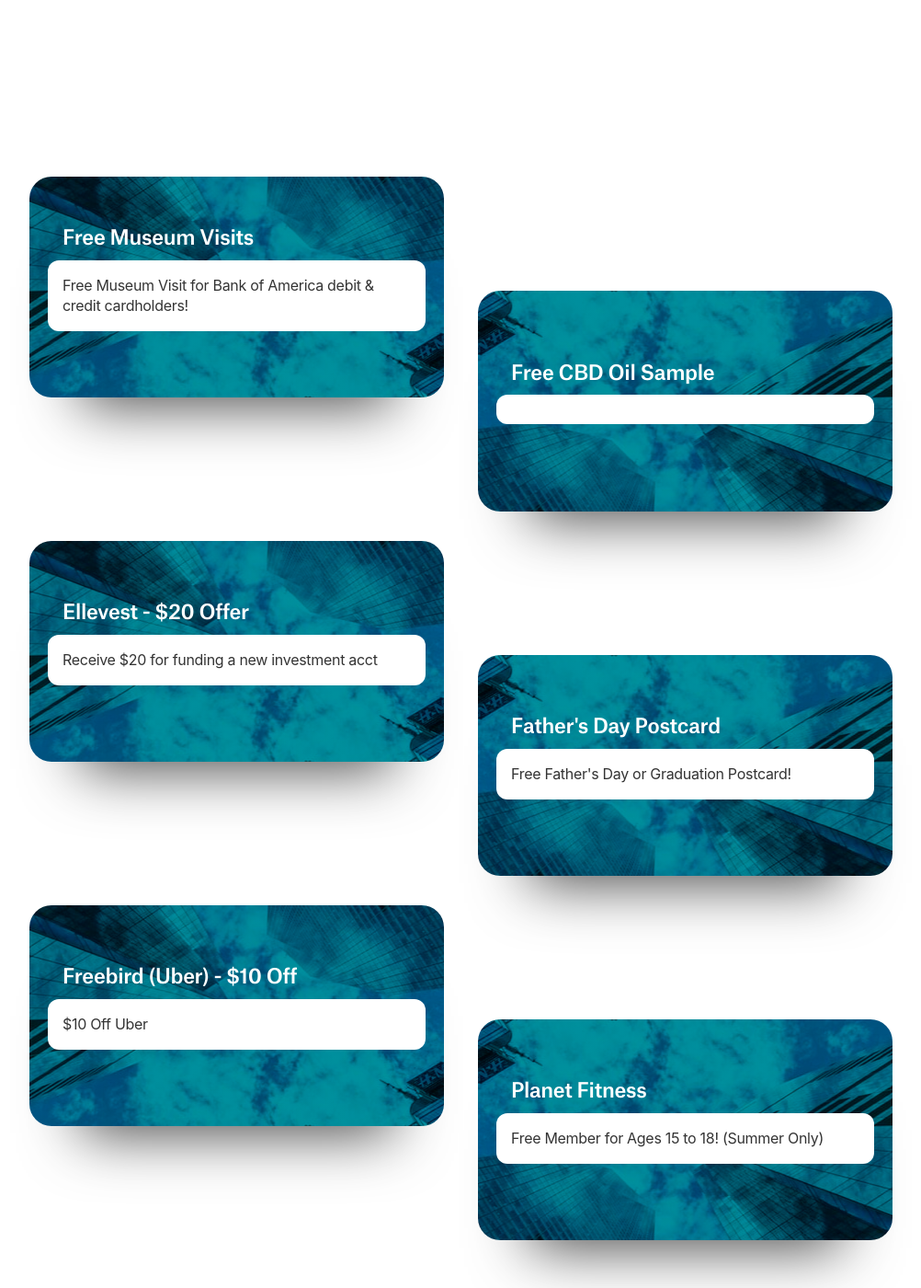
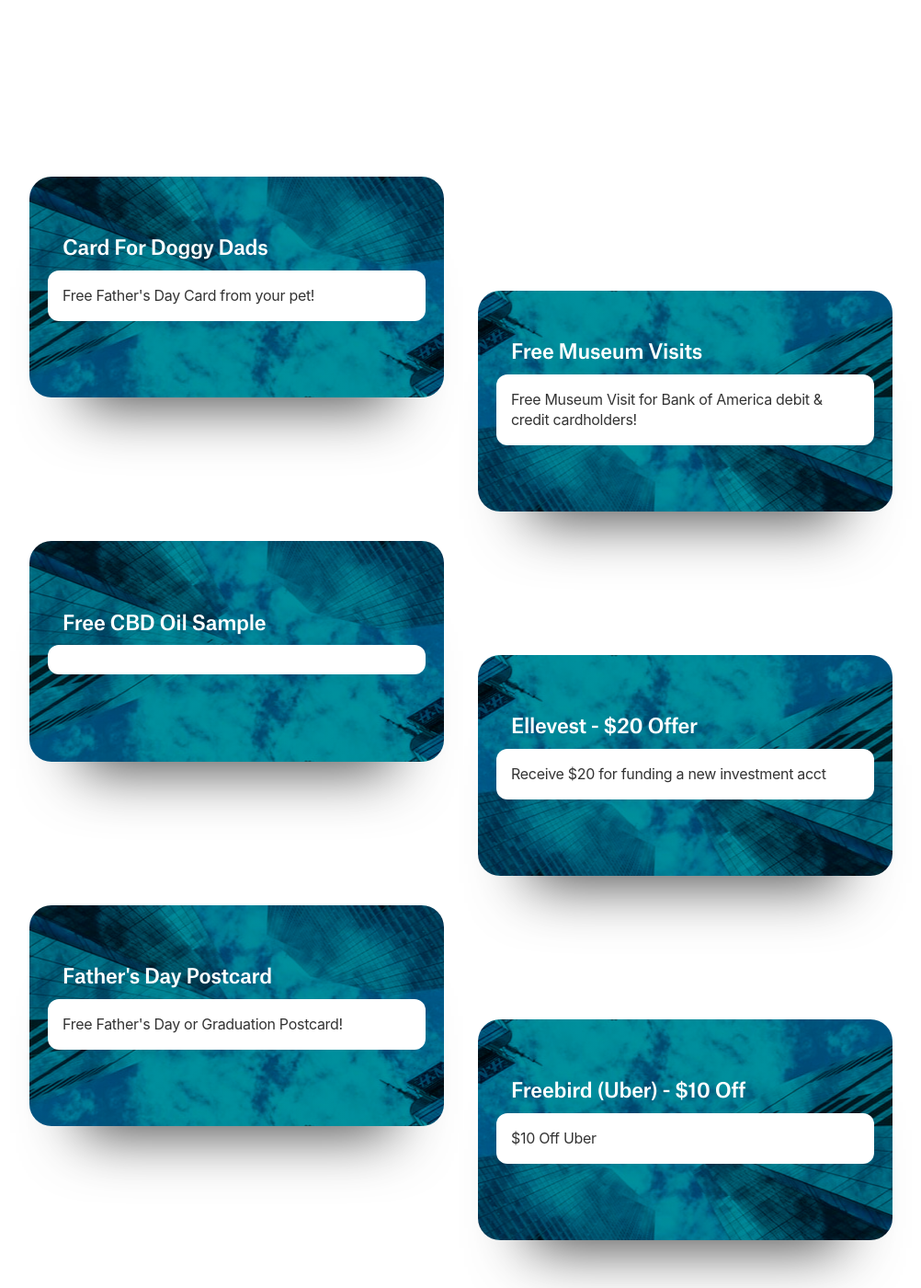
Before and after one commit to ohiosveryown/atldeals, a Jekyll site: the page built from index.html, in a window 1280 px wide and 1400 px high, scrolled down 318 px. Shown: the whole window at 92% size, without its empty margins (139-1141 px from the left). Built offline with Jekyll 4.4.1, drawn with Linux system fonts in a browser that asks for light colours; nearby versions of some CDN libraries.

Commit message:
Updated Card For Doggy Dads and 1 other file

```diff
--- a/_posts/2019-05-16-ages-15-18-free-planet-fitness-membership.markdown
+++ b/_posts/2019-05-16-ages-15-18-free-planet-fitness-membership.markdown
@@ -5,7 +5,7 @@
 categories:
 - freebies
 - new
-description: Free Member for Ages 15 to 18! (Summer Only)
+description: Free Membership for Ages 15 to 18! (Summer Only)
 image: https://i.imgur.com/N9rWH5g.jpg
 layout: post
 ---
```
Also changed, not shown: _posts/2019-06-04-card-for-doggy-dads.markdown (added, +14 -0 lines).
